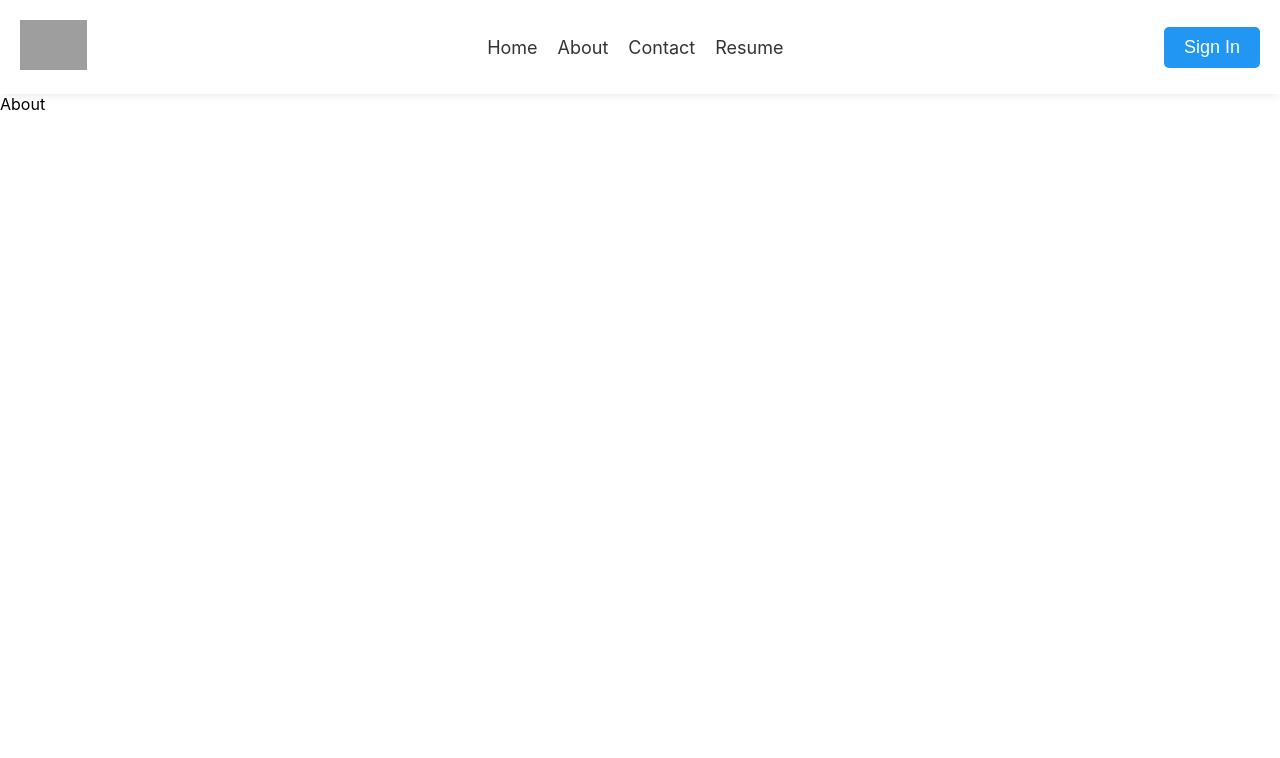
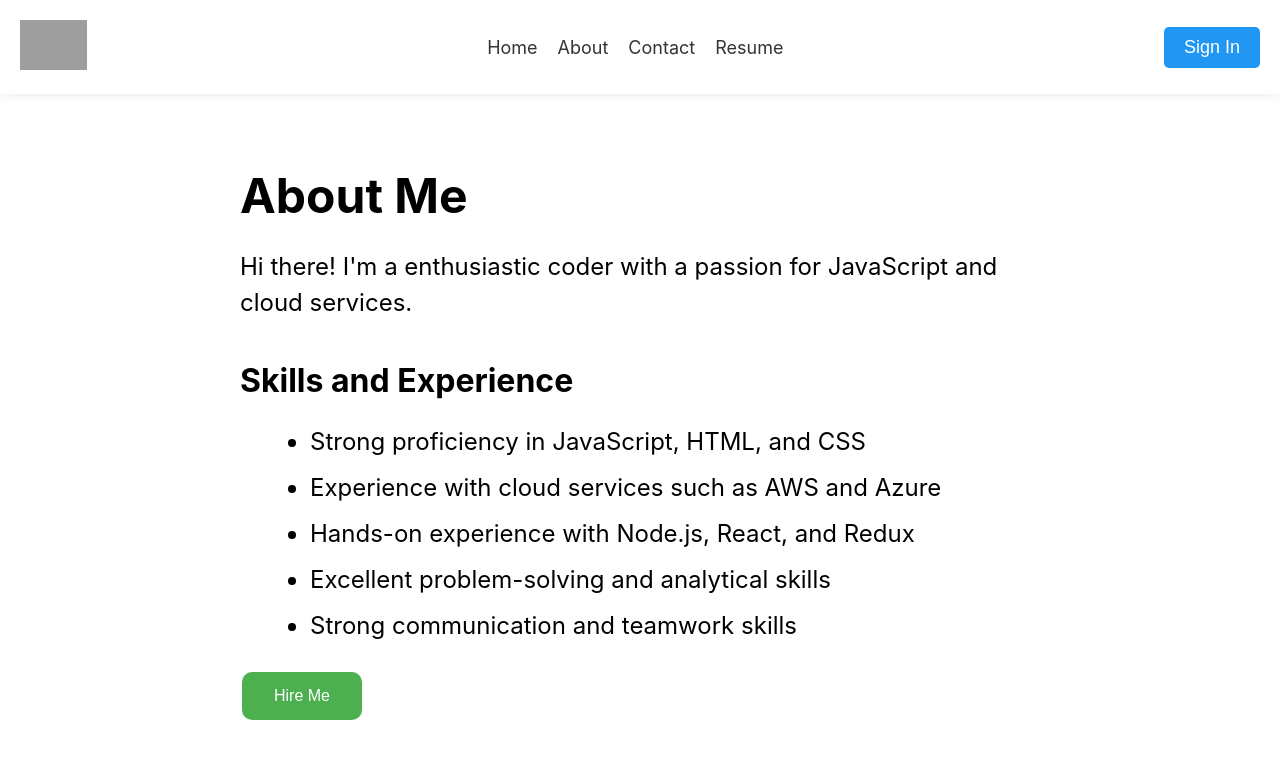
Before and after one commit to Amrit618/profile, a React (Create React App) app: page /about in a window 1280 px wide. Shown: the top 758 px of the page. Built offline with nearby package versions, Linux system fonts and the light colour scheme; grey boxes are pictures that could not be loaded.

Commit message:
about page completed

```diff
--- a/src/Pages/About.tsx
+++ b/src/Pages/About.tsx
@@ -1,9 +1,34 @@
-import React from 'react'
+import React from 'react';
+import { Link } from 'react-router-dom';
+import '../styles/About.css';
 
-const About = () => {
+const About: React.FC = () => {
   return (
-    <div>About</div>
-  )
-}
+    <div className="about-container">
+      <h1>About Me</h1>
+      <div className="intro">
+        <p>
+          Hi there! I'm a enthusiastic coder with a passion for JavaScript and
+          cloud services.
+        </p>
+      </div>
+      <div className="skills">
+        <h2>Skills and Experience</h2>
+        <ul>
+          <li>Strong proficiency in JavaScript, HTML, and CSS</li>
+          <li>Experience with cloud services such as AWS and Azure</li>
+          <li>Hands-on experience with Node.js, React, and Redux</li>
+          <li>Excellent problem-solving and analytical skills</li>
+          <li>Strong communication and teamwork skills</li>
+        </ul>
+      </div>
+      <div className="hire-me">
+        <Link to="/contact">
+          <button>Hire Me</button>
+        </Link>
+      </div>
+    </div>
+  );
+};
 
-export default About
+export default About;
--- /dev/null
+++ b/src/styles/About.css
@@ -0,0 +1,75 @@
+.about-container {
+  max-width: 800px;
+  margin: 0 auto;
+  padding: 40px;
+}
+
+.about-container h1 {
+  font-size: 3rem;
+  margin-bottom: 20px;
+}
+
+.intro {
+  margin-bottom: 40px;
+}
+
+.intro p {
+  font-size: 1.5rem;
+  line-height: 1.5;
+}
+
+.skills h2 {
+  font-size: 2rem;
+  margin-bottom: 20px;
+}
+
+.skills ul {
+  font-size: 1.5rem;
+  line-height: 1.5;
+  list-style: disc;
+  margin-left: 30px;
+}
+
+.skills li {
+  margin-bottom: 10px;
+}
+
+@media screen and (max-width: 768px) {
+  .about-container {
+    padding: 20px;
+  }
+
+  .about-container h1 {
+    font-size: 2rem;
+  }
+
+  .intro p {
+    font-size: 1.2rem;
+  }
+
+  .skills h2 {
+    font-size: 1.5rem;
+  }
+
+  .skills ul {
+    font-size: 1.2rem;
+  }
+}
+.hire-me button {
+  background-color: #4CAF50;
+  border: none;
+  color: white;
+  padding: 15px 32px;
+  text-align: center;
+  text-decoration: none;
+  display: inline-block;
+  font-size: 16px;
+  margin: 4px 2px;
+  cursor: pointer;
+  border-radius: 10px;
+  transition: background-color 0.3s ease;
+}
+
+.hire-me button:hover {
+  background-color: #3e8e41;
+}
```
